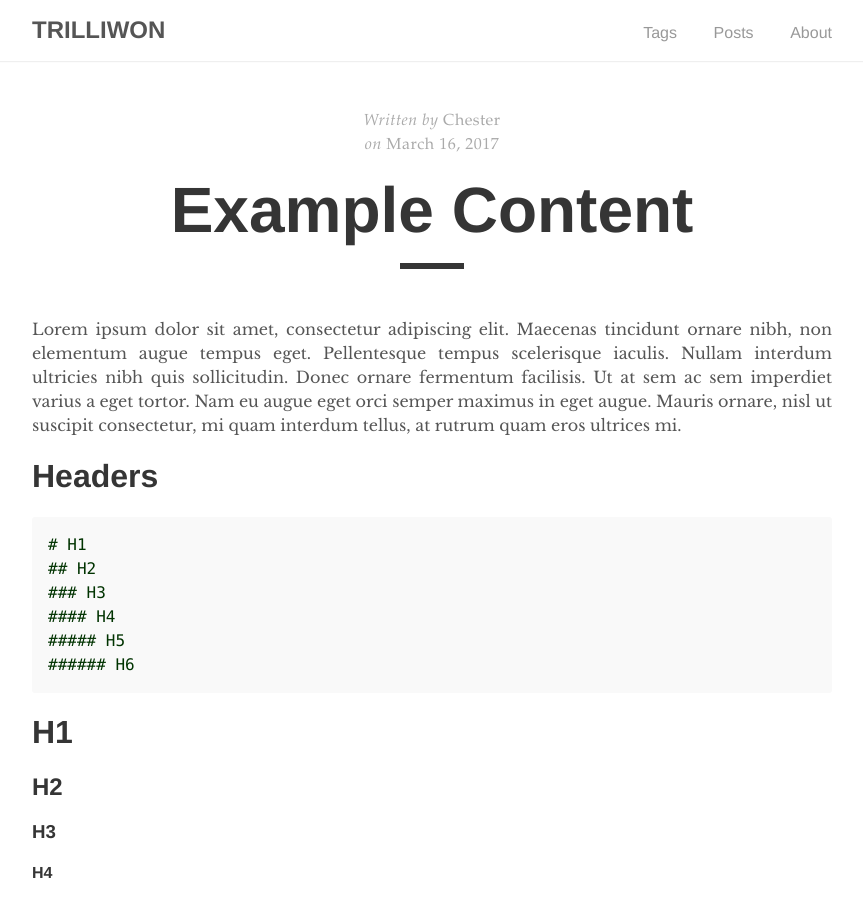
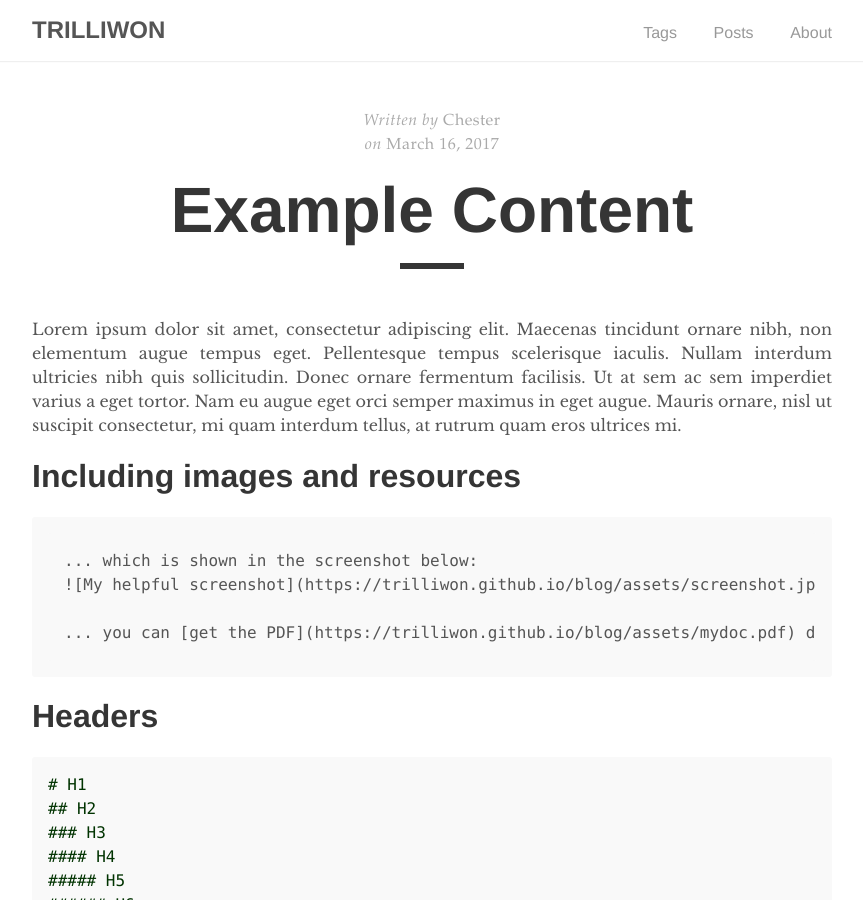
Before and after one commit to trilliwon/ABL, a Jekyll site: the page built from _posts/2017-03-16-example-content.md, in a window 1280 px wide and 900 px high. Shown: the whole window, without its empty margins (208-1071 px from the left). Built offline with Jekyll 4.4.1, drawn with Linux system fonts in a browser that asks for light colours; nearby versions of some CDN libraries.

Commit message:
Tue Dec 26 21:16:53 KST 2017

````diff
--- a/_posts/2017-03-16-example-content.md
+++ b/_posts/2017-03-16-example-content.md
@@ -5,6 +5,15 @@ author: "Chester"
 ---
 
 Lorem ipsum dolor sit amet, consectetur adipiscing elit. Maecenas tincidunt ornare nibh, non elementum augue tempus eget. Pellentesque tempus scelerisque iaculis. Nullam interdum ultricies nibh quis sollicitudin. Donec ornare fermentum facilisis. Ut at sem ac sem imperdiet varius a eget tortor. Nam eu augue eget orci semper maximus in eget augue. Mauris ornare, nisl ut suscipit consectetur, mi quam interdum tellus, at rutrum quam eros ultrices mi.
+
+# Including images and resources
+
+```
+... which is shown in the screenshot below:
+![My helpful screenshot]({{ "/assets/screenshot.jpg" | absolute_url }})
+
+... you can [get the PDF]({{ "/assets/mydoc.pdf" | absolute_url }}) directly.
+```
 
 # Headers
 {% highlight markdown %}
````
